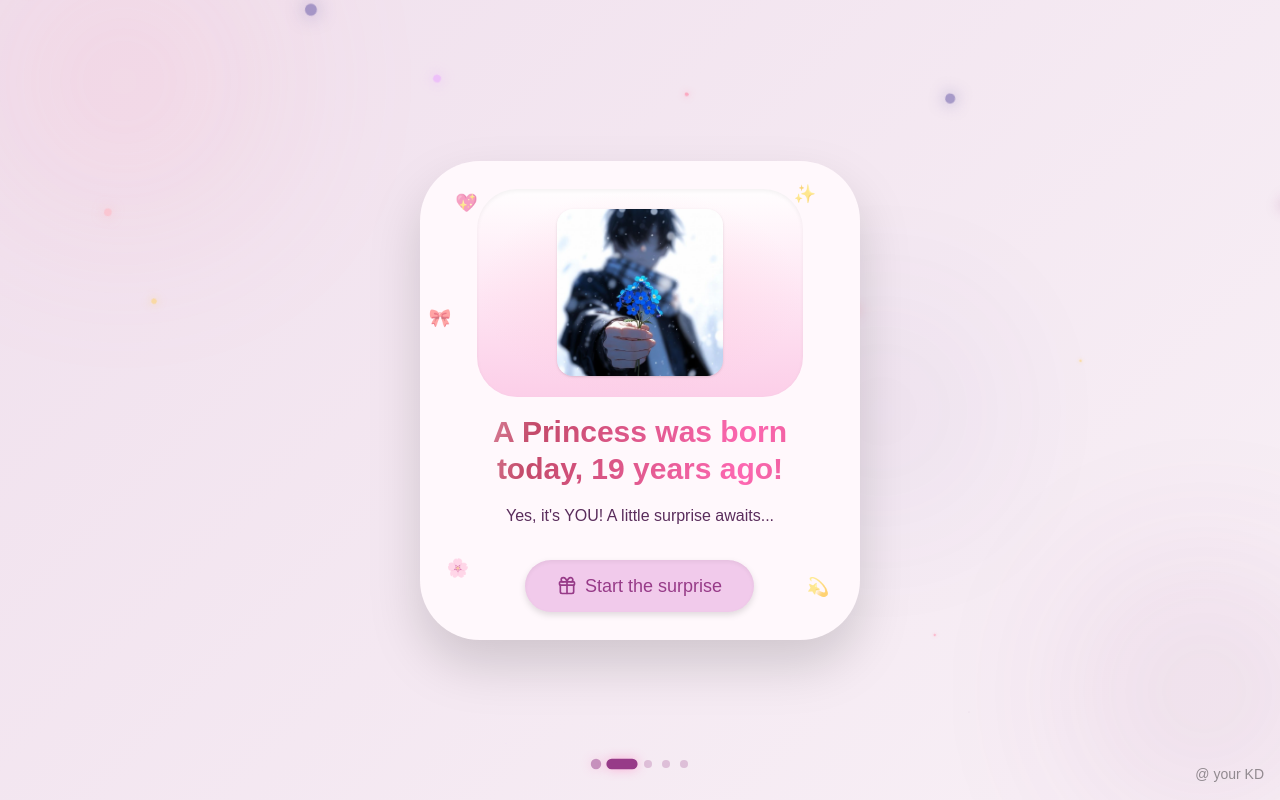
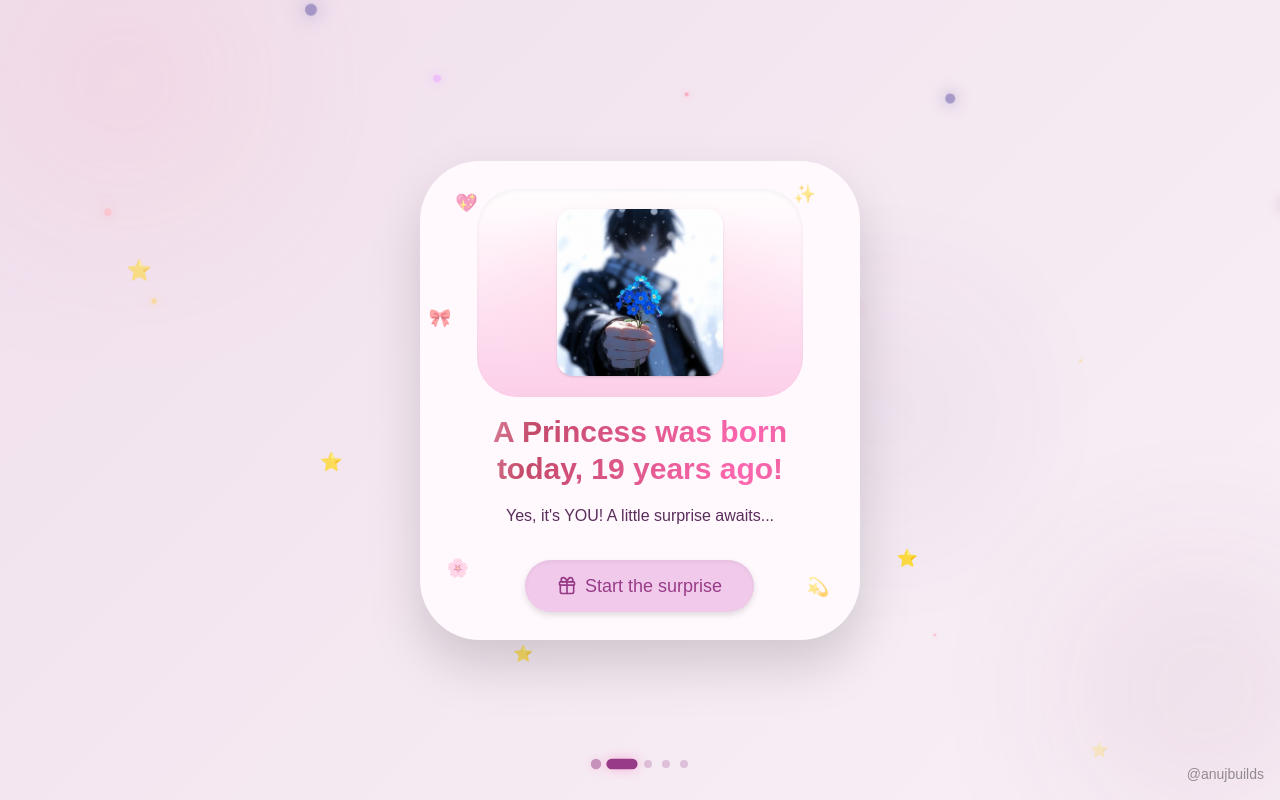
Before and after one commit to aamandsahu2-code/trishika2.0, a Next.js app: page / in a window 1280 px wide. Built offline with nearby package versions, Linux system fonts and the light colour scheme; a web font is replaced by a local one.

Commit message:
Update page.jsx

```diff
--- a/src/app/page.jsx
+++ b/src/app/page.jsx
@@ -47,6 +47,62 @@ function AmbientParticles() {
             boxShadow: `0 0 ${p.size * 1.5}px ${p.color}`,
           }}
         />
+      ))}
+    </>
+  )
+}
+
+/* ── Floating Stars Background ── */
+function FloatingStars() {
+  const stars = [
+    { left: '10%', delay: '0s' },
+    { left: '25%', delay: '2s' },
+    { left: '40%', delay: '4s' },
+    { left: '55%', delay: '1s' },
+    { left: '70%', delay: '3s' },
+    { left: '85%', delay: '5s' },
+  ]
+
+  return (
+    <>
+      <style jsx>{`
+        .float-star {
+          position: absolute;
+          bottom: -10px;
+          color: white;
+          font-size: 18px;
+          animation: floatStar 10s linear infinite;
+          opacity: 0.8;
+          pointer-events: none;
+          z-index: 1;
+        }
+
+        @keyframes floatStar {
+          0% {
+            transform: translateY(0) scale(0.8);
+            opacity: 0;
+          }
+          20% {
+            opacity: 1;
+          }
+          100% {
+            transform: translateY(-120vh) scale(1.4);
+            opacity: 0;
+          }
+        }
+      `}</style>
+
+      {stars.map((star, i) => (
+        <div
+          key={i}
+          className="float-star"
+          style={{
+            left: star.left,
+            animationDelay: star.delay,
+          }}
+        >
+          ⭐
+        </div>
       ))}
     </>
   )
@@ -147,6 +203,9 @@ export default function HomePage() {
 
   return (
     <main className="min-h-screen overflow-hidden relative" style={{ background: "var(--background)" }}>
+      {/* Floating Stars Background */}
+      <FloatingStars />
+
       {/* Ambient atmosphere */}
       <GlowOrbs />
       <AmbientParticles />
@@ -177,7 +236,7 @@ export default function HomePage() {
         transition={{ duration: 1, delay: 1 }}
         className="fixed bottom-4 right-4 text-sm text-black/40 pointer-events-none z-50 font-light"
       >
-        @ your KD
+        @anujbuilds
       </motion.div>
     </main>
   )
```
